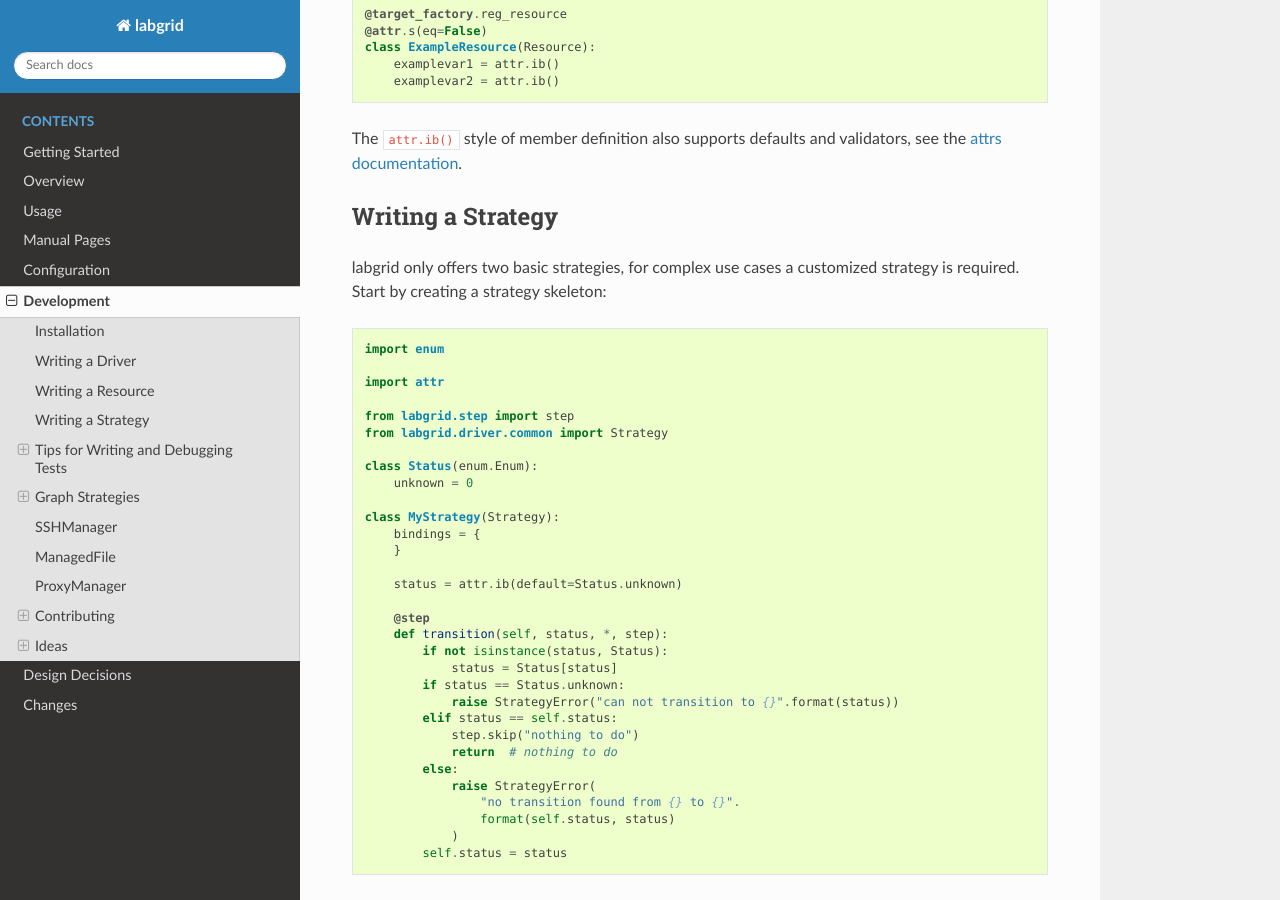
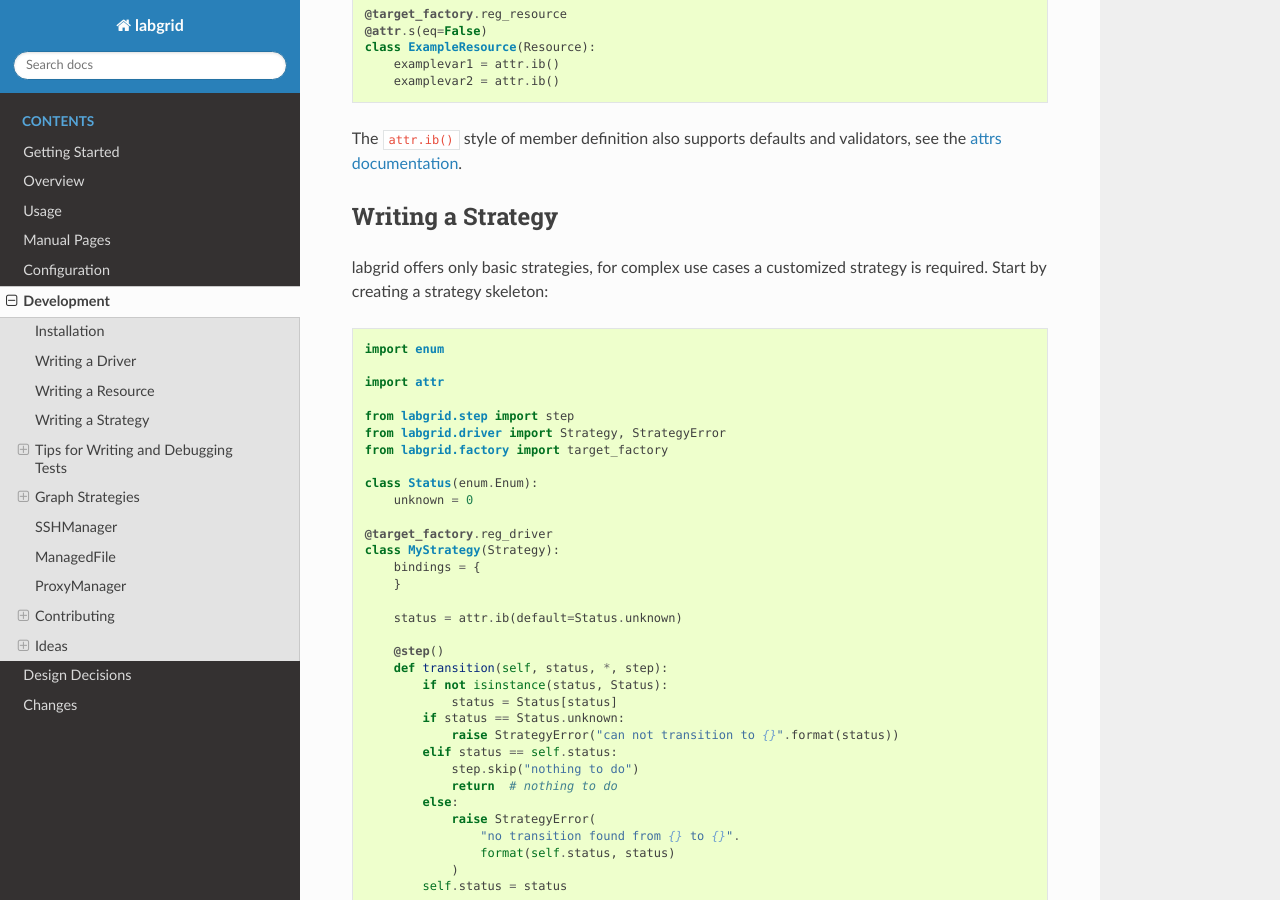
Before and after one commit to labgrid-project/labgrid, a Sphinx documentation site: the page built from doc/development.rst, in a window 1280 px wide and 900 px high, scrolled down 3660 px. Built offline with Sphinx 7.4.7 and the Read the Docs theme 2.0.0, drawn with Linux system fonts in a browser that asks for light colours; pages that are not in the unit, such as notebooks, are missing from menus.

Commit message:
doc: development: fix custom strategy skeleton
- fix missing StrategyError import
- register custom strategy with @target_factory.reg_driver
- fix use of step decorator (otherwise we get "TypeError: step() takes 0
  positional arguments but 1 was given")

Signed-off-by: Bastian Krause <bst@pengutronix.de>

```diff
--- a/doc/development.rst
+++ b/doc/development.rst
@@ -205,7 +205,7 @@
 Writing a Strategy
 ------------------
 
-labgrid only offers two basic strategies, for complex use cases a customized
+labgrid offers only basic strategies, for complex use cases a customized
 strategy is required.
 Start by creating a strategy skeleton:
 
@@ -216,18 +216,20 @@
     import attr
 
     from labgrid.step import step
-    from labgrid.driver.common import Strategy
+    from labgrid.driver import Strategy, StrategyError
+    from labgrid.factory import target_factory
 
     class Status(enum.Enum):
         unknown = 0
 
+    @target_factory.reg_driver
     class MyStrategy(Strategy):
         bindings = {
         }
 
         status = attr.ib(default=Status.unknown)
 
-        @step
+        @step()
         def transition(self, status, *, step):
             if not isinstance(status, Status):
                 status = Status[status]
```
